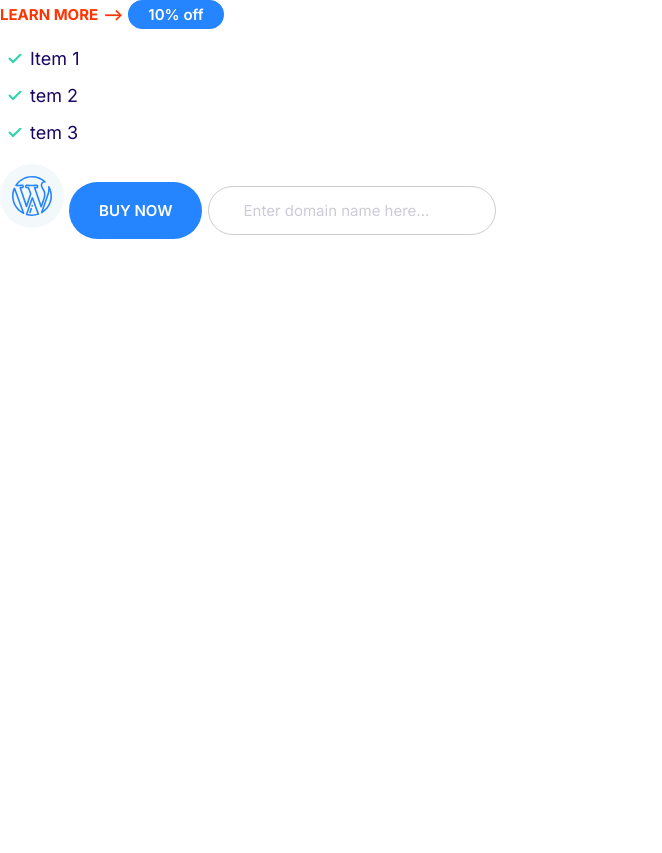
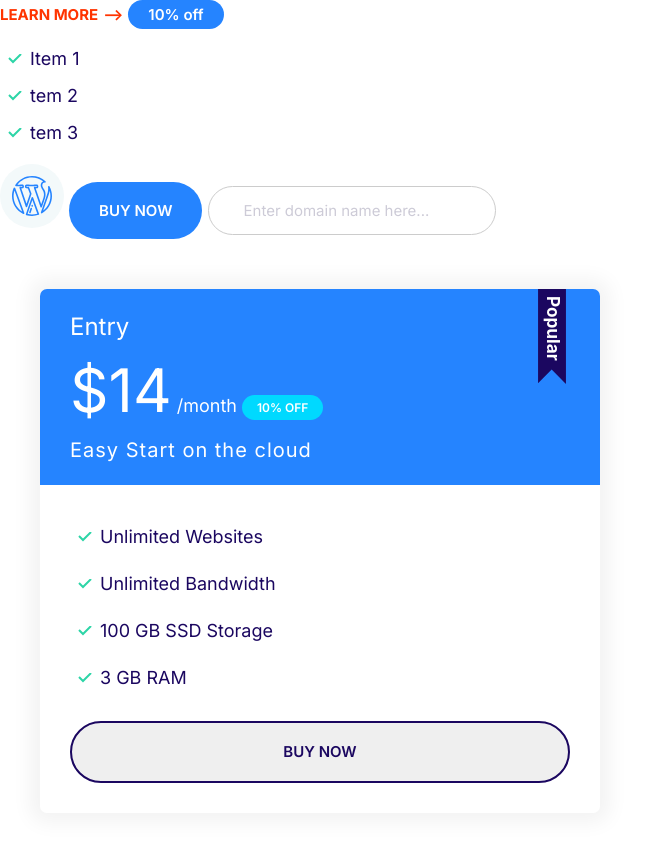
Before and after one commit to UcheEdeoga/Cloud-Landing-Page, a plain HTML site: page index.html in a window 1280 px wide. Shown: the whole page, without its empty margins (0-662 px from the left). Before the commit the page ends 800 px from the top, so only its background shows below. Drawn offline with Linux system fonts and the light colour scheme.

Commit message:
Build Card Component

```diff
--- a/css/style.css
+++ b/css/style.css
@@ -117,6 +117,7 @@ a {
 
 .badge--small {
   font-size: 1.6rem;
+  padding: 0.5rem 1.5rem;
 }
 
 @media screen and (min-width: 1024px) {
@@ -262,3 +263,88 @@ a {
     font-size: 1.5rem;
   }
 }
+
+/* Cards */
+.card {
+  border-radius: 7px;
+  box-shadow: 0 0 20px 10px #f3f3f3;
+  overflow: hidden;
+}
+
+.card__header,
+.card__body {
+  padding: 2rem 3rem;
+}
+.card--primary .card__header {
+  background: var(--color-primary);
+  color: #fff;
+}
+
+.card--secondary .card__header {
+  background: var(--color-secondary);
+  color: #fff;
+}
+
+.card--secondary .badge--secondary {
+  background: #02cdf1;
+}
+
+/* Plans */
+.plan__name {
+  color: #fff;
+  margin: 0;
+  font-weight: 500;
+  font-size: 2.4rem;
+}
+
+.plan__price {
+  font-size: 6rem;
+}
+
+.plan__billing-cycle {
+  font-size: 2.4rem;
+  font-weight: 300;
+  opacity: 0.8;
+  margin-right: 1rem;
+}
+
+.plan__description {
+  font-size: 2rem;
+  font-weight: 300;
+  letter-spacing: 1px;
+  display: block;
+}
+
+.plan .list__item {
+  margin-bottom: 2rem;
+}
+
+.plan--popular .card__header {
+  position: relative;
+}
+
+.plan--popular .card__header::before {
+  content: url(../images/popular.svg);
+  width: 40px;
+  display: inline-block;
+  position: absolute;
+  top: -6px;
+  right: 5%;
+}
+
+@media screen and (minn-width: 1024) {
+  .plan__name {
+    font-size: 1.4rem;
+  }
+
+  .plan__price {
+    font-size: 5rem;
+  }
+
+  .plan__billing-cycle {
+    font-size: 1.6rem;
+  }
+  .plan__description {
+    font-size: 1.7rem;
+  }
+}
--- a/index.html
+++ b/index.html
@@ -25,8 +25,30 @@
             <use xlink:href="images/sprite.svg#wordpress"></use>
             </svg>
         </span>
-
         <button class="btn btn--primary">Buy Now</button>
         <input type="text" class="input" placeholder="Enter domain name here...">
+
+        <div style="width: 50%; padding: 4rem">
+            <div class="plan plan--popular">
+                <div class="card card--primary">
+                    <header class="card__header">
+                        <h3 class="plan__name">Entry</h3>
+                        <span class="plan__price">$14</span>
+                        <span class="plan__billinng-circle">/month</span>
+                        <span class="badge badge--secondary badge--small">10% OFF</span>
+                        <span class="plan__description">Easy Start on the cloud</span>
+                    </header>
+                    <div class="card__body">
+                        <ul class="list list--tick">
+                            <li class="list__item">Unlimited Websites</li>
+                            <li class="list__item">Unlimited Bandwidth</li>
+                            <li class="list__item">100 GB SSD Storage</li>
+                            <li class="list__item">3 GB RAM</li>
+                        </ul>
+                        <button class="btn btn--outline btn--block">Buy Now</button>
+                    </div>
+                </div>
+            </div>
+        </div>
     </body>
 </html>
```
Also changed, not shown: images/popular.svg (added), 1 other file.
